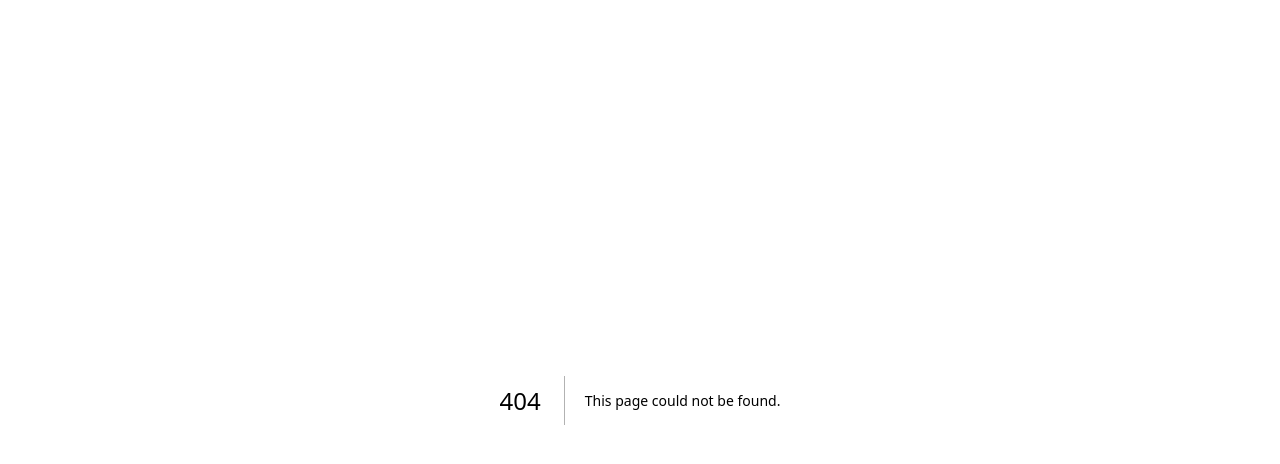
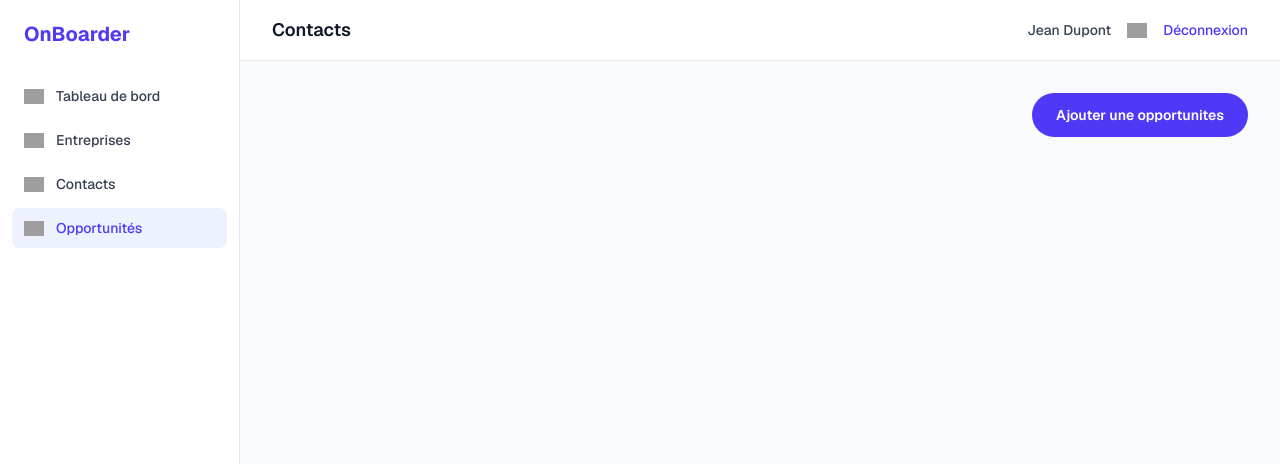
Before and after one commit to zenty404/OnBoarder, a Next.js app: page /opportunites in a window 1280 px wide. Before the commit this address had no page. Shown: the top 464 px of the page. Built offline with nearby package versions, Linux system fonts and the light colour scheme; grey boxes are pictures that could not be loaded.

Commit message:
feature : page opportunité, base de la page

```diff
--- /dev/null
+++ b/app/opportunites/page.tsx
@@ -0,0 +1,120 @@
+// ============================================================
+// PAGE : OPPORTUNITES (Liste des Opportunites clientes)
+// ============================================================
+
+import Image from "next/image";
+
+// ============================================================
+// SECTION 1 : DONNÉES FICTIVES (MOCK DATA)
+// ============================================================
+
+
+/** Informations de l'Opportunites connecté (simulé) */
+const utilisateur = {
+  nomComplet: "Jean Dupont",
+  prenom: "Jean",
+};
+
+
+/**Éléments du menu de navigation dans la sidebar.*/
+const elementsNavigation = [
+  { nom: "Tableau de bord", href: "/",              actif: false, icone: "/icones/tableau-de-bord.svg" },
+  { nom: "Entreprises",     href: "/entreprises",   actif: false,  icone: "/icones/entreprises.svg" },
+  { nom: "Contacts",        href: "/contacts",      actif: false, icone: "/icones/contacts.svg" },
+  { nom: "Opportunités",    href: "/opportunites",  actif: true, icone: "/icones/opportunites.svg" },
+];
+
+
+// ============================================================
+// SECTION 2 : COMPOSANT PRINCIPAL DE LA PAGE
+// ============================================================
+
+export default function PageOpportunites() {
+  return (
+    // --- CONTENEUR GLOBAL : disposition en 2 colonnes (sidebar + contenu) ---
+    <div className="flex h-full min-h-screen">
+
+      {/* ======================================================== */}
+      {/* SIDEBAR : Menu de navigation latéral gauche               */}
+      {/* ======================================================== */}
+      <aside className="w-60 flex-shrink-0 border-r border-gray-200 bg-white">
+        <div className="flex h-full flex-col">
+
+          {/* --- Logo / Nom de l'application --- */}
+          <div className="px-6 py-5">
+            <h1 className="text-xl font-bold text-indigo-600">OnBoarder</h1>
+          </div>
+
+          {/* --- Liste des liens de navigation --- */}
+          <nav className="flex-1 px-3 py-2">
+            <ul className="space-y-1">
+              {elementsNavigation.map((element) => (
+                <li key={element.nom}>
+                  <a
+                    href={element.href}
+                    className={`
+                      flex items-center gap-3 rounded-lg px-3 py-2.5 text-sm font-medium
+                      transition-colors duration-150
+                      ${element.actif
+                        ? "bg-indigo-50 text-indigo-600"
+                        : "text-gray-700 hover:bg-gray-100"
+                      }
+                    `}
+                  >
+                    <Image src={element.icone} alt={element.nom} width={20} height={20} />
+                    {element.nom}
+                  </a>
+                </li>
+              ))}
+            </ul>
+          </nav>
+        </div>
+      </aside>
+
+      {/* ======================================================== */}
+      {/* ZONE PRINCIPALE : Header + Contenu                        */}
+      {/* ======================================================== */}
+      <div className="flex flex-1 flex-col">
+
+        {/* ---------------------------------------------------- */}
+        {/* HEADER : Barre supérieure avec titre + infos user      */}
+        {/* ---------------------------------------------------- */}
+        <header className="flex items-center justify-between border-b border-gray-200 bg-white px-8 py-4">
+          <h2 className="text-lg font-semibold text-gray-900">Contacts</h2>
+
+          <div className="flex items-center gap-4">
+            <span className="text-sm font-medium text-gray-700">
+              {utilisateur.nomComplet}
+            </span>
+            <Image src="/icones/utilisateur.svg" alt="Utilisateur" width={20} height={20} />
+            <button className="text-sm font-medium text-indigo-600 hover:text-indigo-800 transition-colors">
+              Déconnexion
+            </button>
+          </div>
+        </header>
+
+        {/* ---------------------------------------------------- */}
+        {/* CONTENU PRINCIPAL : Grilles Opportunités       */}
+        {/* ---------------------------------------------------- */}
+        <main className="flex-1 overflow-y-auto p-8">
+
+          {/* ================================================== */}
+          {/* BOUTON "AJOUTER UNE Opportunités"                      */}
+          {/* ================================================== */}
+          <div className="mb-8 flex justify-end">
+            <button className="rounded-full bg-indigo-600 px-6 py-3 text-sm font-semibold text-white transition-colors hover:bg-indigo-700">
+              Ajouter une opportunites
+            </button>
+          </div>
+
+          {/* ================================================== */}
+          {/* GRILLE DES Opportunités                      */}
+          {/* ================================================== */}
+
+
+
+        </main>
+      </div>
+    </div>
+  );
+}
--- a/package.json
+++ b/package.json
@@ -9,6 +9,7 @@
     "lint": "eslint"
   },
   "dependencies": {
+    "@hello-pangea/dnd": "^18.0.1",
     "@supabase/supabase-js": "^2.101.0",
     "next": "16.2.1",
     "react": "19.2.4",
```
Also changed, not shown: 1 other file (tests, documents, lock files or other folders).
